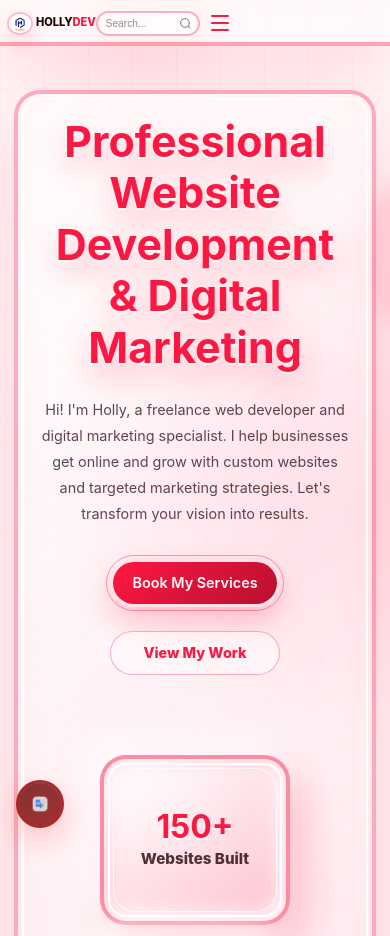
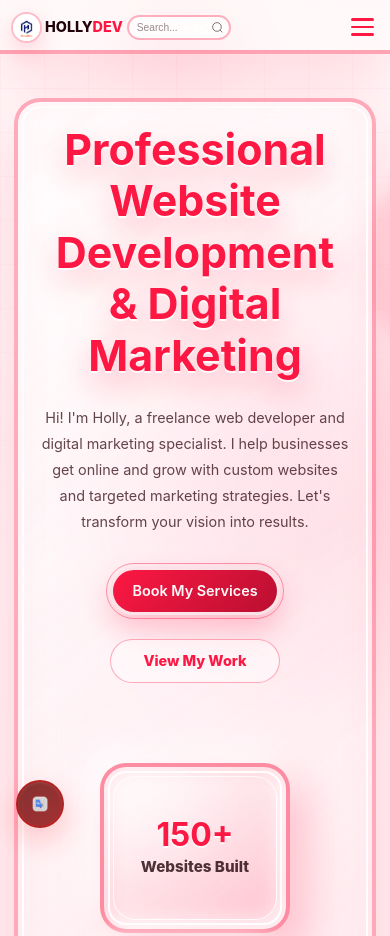
Before and after one commit to HollyHubDigital/hollyhub-visitors, a website: page index.html in a window 390 px wide. Shown: the top 936 px of the page. Drawn offline with Linux system fonts and the light colour scheme; no server answers.

Commit message:
Adjust mobile header spacing from 360 to 768

```diff
--- a/styles.css
+++ b/styles.css
@@ -4077,3 +4077,73 @@ section:has(.section-title) div[style*="grid-template-columns"] > div:has(h4) di
     font-size: 0.48rem !important;
   }
 }
+/* ===== REQUESTED 360PX-768PX HEADER SIZE CORRECTION ===== */
+@media (min-width: 360px) and (max-width: 768px) {
+  body {
+    padding-top: 54px !important;
+  }
+
+  .sticky-header,
+  header.sticky-header#header {
+    height: 54px !important;
+    min-height: 54px !important;
+    max-height: 54px !important;
+  }
+
+  .header-container {
+    height: 54px !important;
+    min-height: 54px !important;
+    max-height: 54px !important;
+    padding: 0 0.68rem !important;
+    gap: 0.26rem !important;
+    align-items: center !important;
+  }
+
+  .logo-img {
+    width: 31px !important;
+    height: 31px !important;
+    min-width: 31px !important;
+    flex-basis: 31px !important;
+  }
+
+  .brand,
+  .header-logo .brand {
+    font-size: clamp(0.9rem, 3.4vw, 1.08rem) !important;
+    line-height: 1 !important;
+    max-width: none !important;
+    min-width: max-content !important;
+    overflow: visible !important;
+    text-overflow: clip !important;
+    white-space: nowrap !important;
+  }
+
+  .header-actions .btn-logout,
+  .header-actions .btn-logout.header-logout {
+    height: 28px !important;
+    max-width: 58px !important;
+    padding: 0 0.34rem !important;
+    font-size: 0.7rem !important;
+    line-height: 1 !important;
+  }
+
+  .hamburger-btn {
+    margin-left: auto !important;
+    flex: 0 0 34px !important;
+    width: 34px !important;
+    min-width: 34px !important;
+    height: 34px !important;
+    padding: 0.28rem !important;
+  }
+
+  .hamburger-btn span {
+    width: 23px !important;
+    height: 2.5px !important;
+  }
+}
+
+/* Reduce mobile menu top gap on all mobile sizes while keeping header sticky/fixed. */
+@media (max-width: 768px) {
+  .mobile-menu {
+    top: 42px !important;
+  }
+}
```
